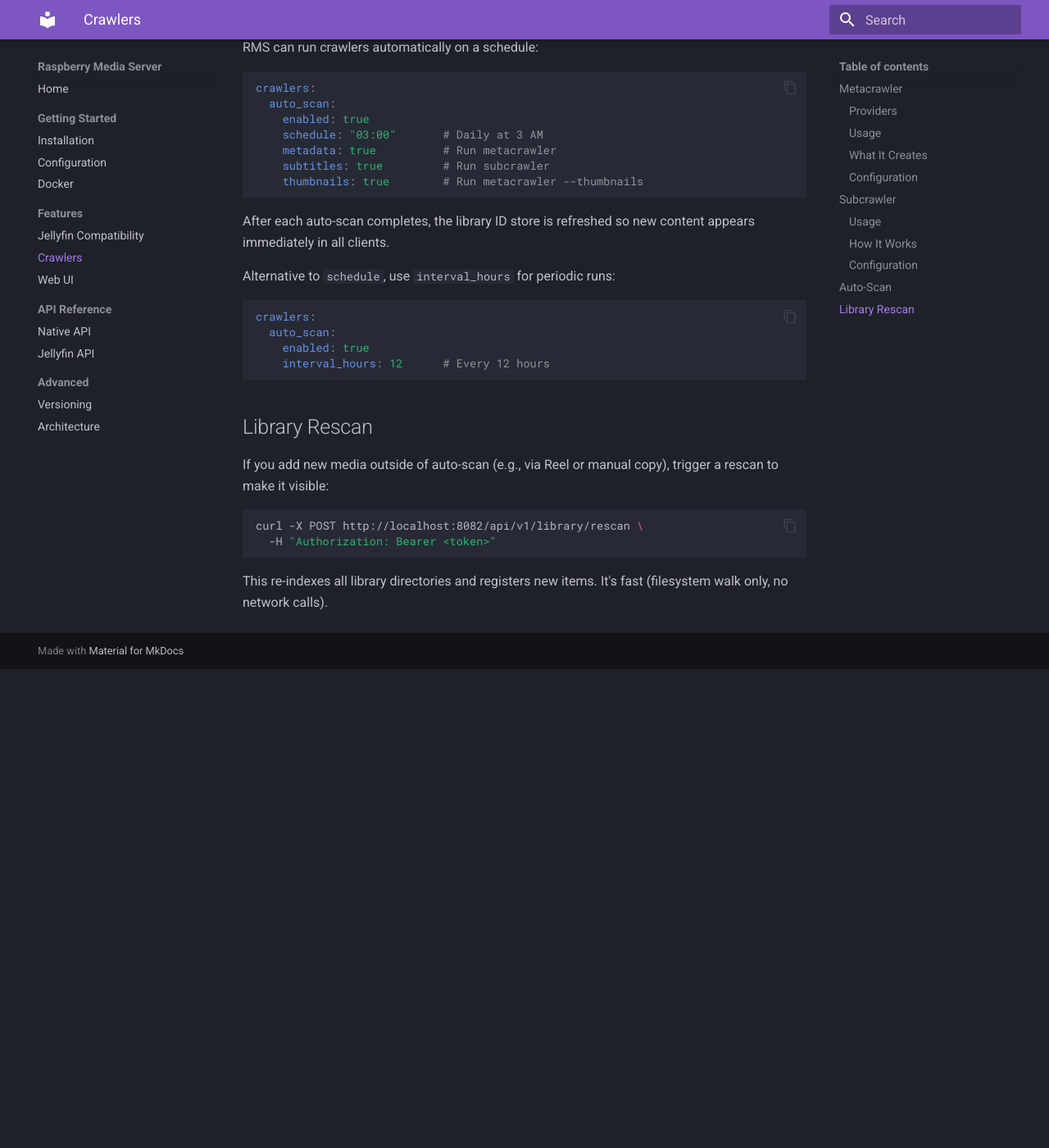
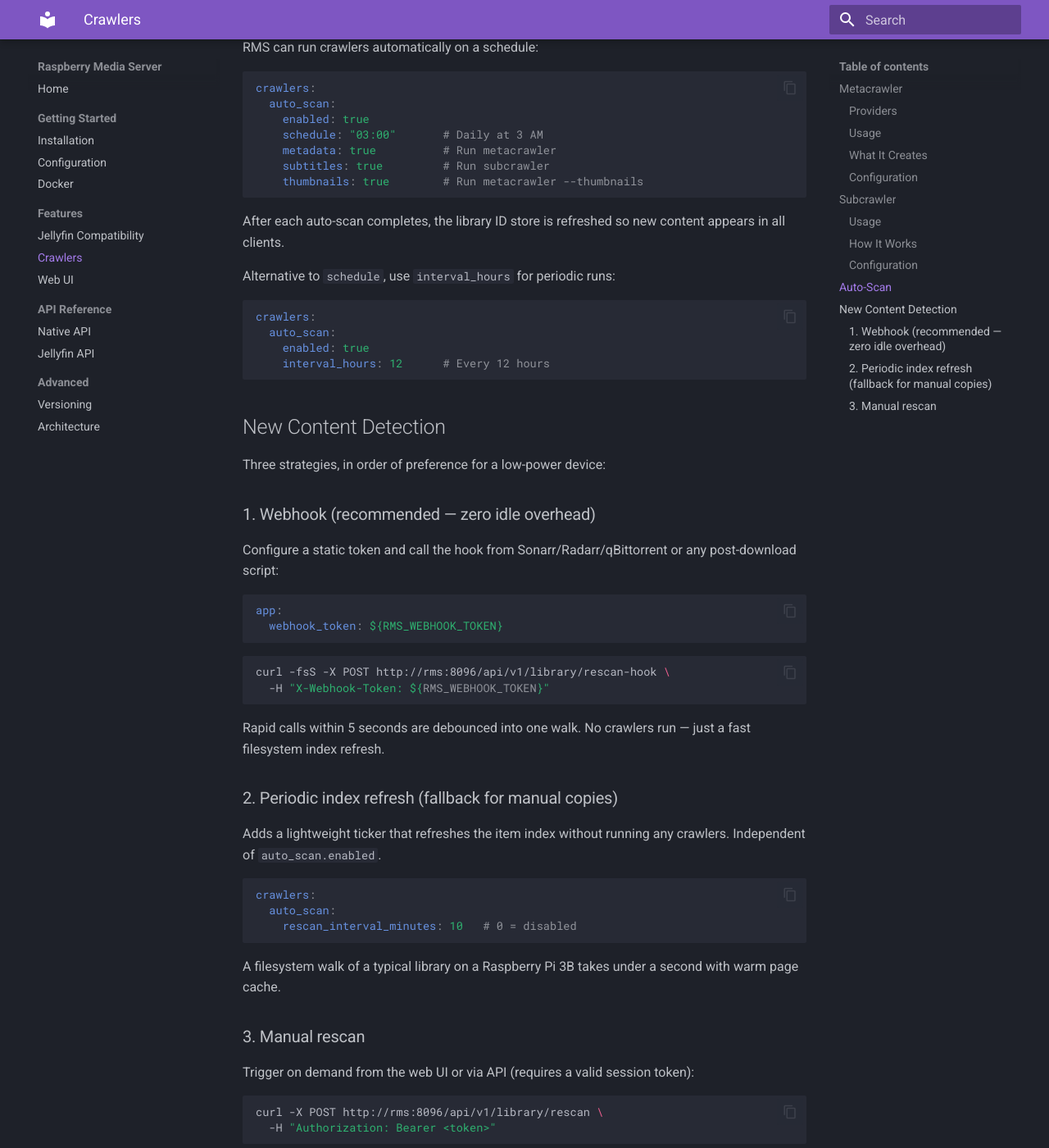
Before and after one commit to pixelotes/rms, an MkDocs documentation site: the page built from docs/features/crawlers.md, in a window 1280 px wide and 1400 px high, scrolled down 2733 px. Shown: the whole window at 82% size. Built offline with MkDocs 1.6.1 and Material for MkDocs 9.7.7, drawn with Linux system fonts in a browser that asks for light colours; before the commit the page ends 3549 px from its top, so only the background shows below that; some of the changed text lies outside the part shown.

Commit message:
docs: document webhook_token, rescan_interval_minutes, and new content detection strategies
- configuration.md: add webhook_token and rescan_interval_minutes to full
  config reference and add explanation sections for both
- crawlers.md: replace single 'Library Rescan' section with a 'New Content
  Detection' section covering the three strategies in priority order
  (webhook → periodic refresh → manual)
- native.md: document POST /api/v1/library/rescan-hook with auth, debounce,
  and response details
- config.example.yml: add commented webhook_token and rescan_interval_minutes
  with inline explanation

````diff
--- a/docs/features/crawlers.md
+++ b/docs/features/crawlers.md
@@ -129,7 +129,7 @@ crawlers:
     thumbnails: true        # Run metacrawler --thumbnails
 ```
 
-After each auto-scan completes, the library ID store is refreshed so new content appears immediately in all clients.
+After each auto-scan completes, the library ID store is refreshed so new content appears in all clients.
 
 Alternative to `schedule`, use `interval_hours` for periodic runs:
 
@@ -140,13 +140,45 @@ crawlers:
     interval_hours: 12      # Every 12 hours
 ```
 
-## Library Rescan
+## New Content Detection
 
-If you add new media outside of auto-scan (e.g., via Reel or manual copy), trigger a rescan to make it visible:
+Three strategies, in order of preference for a low-power device:
+
+### 1. Webhook (recommended — zero idle overhead)
+
+Configure a static token and call the hook from Sonarr/Radarr/qBittorrent or any post-download script:
+
+```yaml
+app:
+  webhook_token: ${RMS_WEBHOOK_TOKEN}
+```
 
 ```bash
-curl -X POST http://localhost:8082/api/v1/library/rescan \
+curl -fsS -X POST http://rms:8096/api/v1/library/rescan-hook \
+  -H "X-Webhook-Token: ${RMS_WEBHOOK_TOKEN}"
+```
+
+Rapid calls within 5 seconds are debounced into one walk. No crawlers run — just a fast filesystem index refresh.
+
+### 2. Periodic index refresh (fallback for manual copies)
+
+Adds a lightweight ticker that refreshes the item index without running any crawlers. Independent of `auto_scan.enabled`.
+
+```yaml
+crawlers:
+  auto_scan:
+    rescan_interval_minutes: 10   # 0 = disabled
+```
+
+A filesystem walk of a typical library on a Raspberry Pi 3B takes under a second with warm page cache.
+
+### 3. Manual rescan
+
+Trigger on demand from the web UI or via API (requires a valid session token):
+
+```bash
+curl -X POST http://rms:8096/api/v1/library/rescan \
   -H "Authorization: Bearer <token>"
 ```
 
-This re-indexes all library directories and registers new items. It's fast (filesystem walk only, no network calls).
+All three strategies only refresh the in-memory index. They do not download metadata or subtitles.
````
Also changed, not shown: docs/api/native.md (+21 -1 lines), docs/getting-started/configuration.md (+16 -0 lines), 1 other file.
